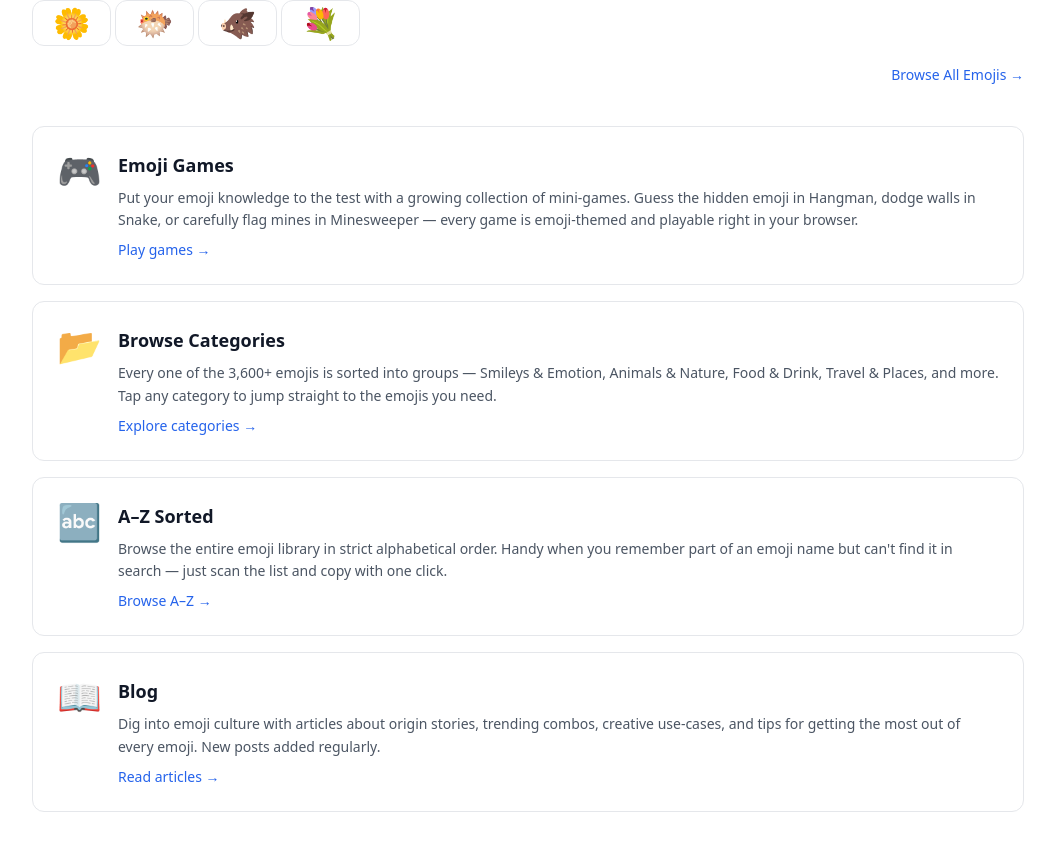
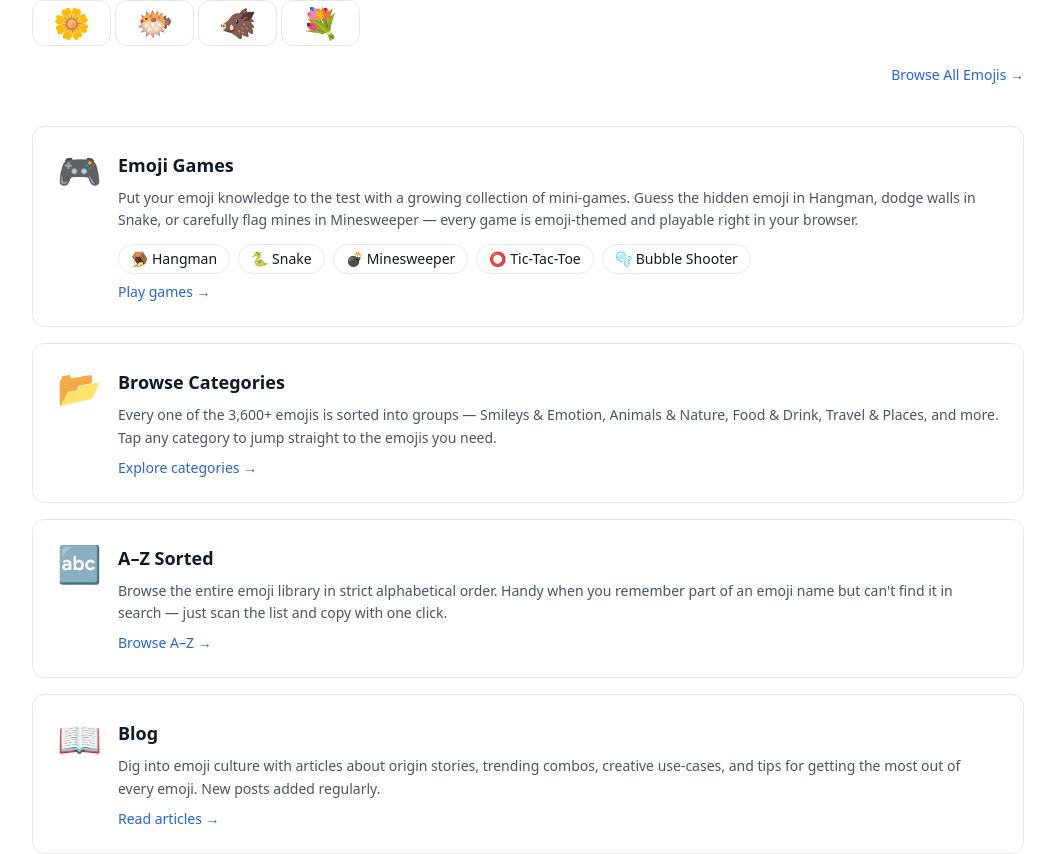
Before and after one commit to SiaExplains/emojar, a Next.js app: page / in a window 1280 px wide. Shown: the part 801-1655 px from the top of the page, without its empty margins (112-1167 px from the left). Built offline with nearby package versions, Linux system fonts and the light colour scheme.

Commit message:
feat: add 5 game pills to Emoji Games feature card
Shows Hangman, Snake, Minesweeper, Tic-Tac-Toe, and Bubble Shooter as
clickable pill links inside the card, above the existing "Play games →" CTA.

Co-Authored-By: Claude Sonnet 4.6 <noreply@anthropic.com>

```diff
--- a/app/page.tsx
+++ b/app/page.tsx
@@ -17,6 +17,14 @@ export type Emoji = {
   version?: string;
 };
 
+const GAMES = [
+  { icon: '🪤', title: 'Hangman', href: '/games/hangman' },
+  { icon: '🐍', title: 'Snake', href: '/games/snake' },
+  { icon: '💣', title: 'Minesweeper', href: '/games/minesweeper' },
+  { icon: '⭕', title: 'Tic-Tac-Toe', href: '/games/xo' },
+  { icon: '🫧', title: 'Bubble Shooter', href: '/games/bubble-shooter' },
+];
+
 const FEATURE_CARDS = [
   {
     icon: '🎮',
@@ -25,6 +33,7 @@ const FEATURE_CARDS = [
       'Put your emoji knowledge to the test with a growing collection of mini-games. Guess the hidden emoji in Hangman, dodge walls in Snake, or carefully flag mines in Minesweeper — every game is emoji-themed and playable right in your browser.',
     href: '/games',
     cta: 'Play games →',
+    games: GAMES,
   },
   {
     icon: '📂',
@@ -154,6 +163,20 @@ export default function Home() {
                   <p className="text-gray-600 text-sm leading-relaxed">
                     {card.detail}
                   </p>
+                  {'games' in card && card.games && (
+                    <div className="flex flex-wrap gap-2 mt-1">
+                      {card.games.map((game) => (
+                        <Link
+                          key={game.href}
+                          href={game.href}
+                          className="flex items-center gap-1 px-3 py-1 rounded-full border text-sm hover:bg-gray-100 transition-colors"
+                        >
+                          <span>{game.icon}</span>
+                          <span>{game.title}</span>
+                        </Link>
+                      ))}
+                    </div>
+                  )}
                   <Link
                     href={card.href}
                     className="text-sm font-medium text-blue-600 hover:underline self-start"
```
